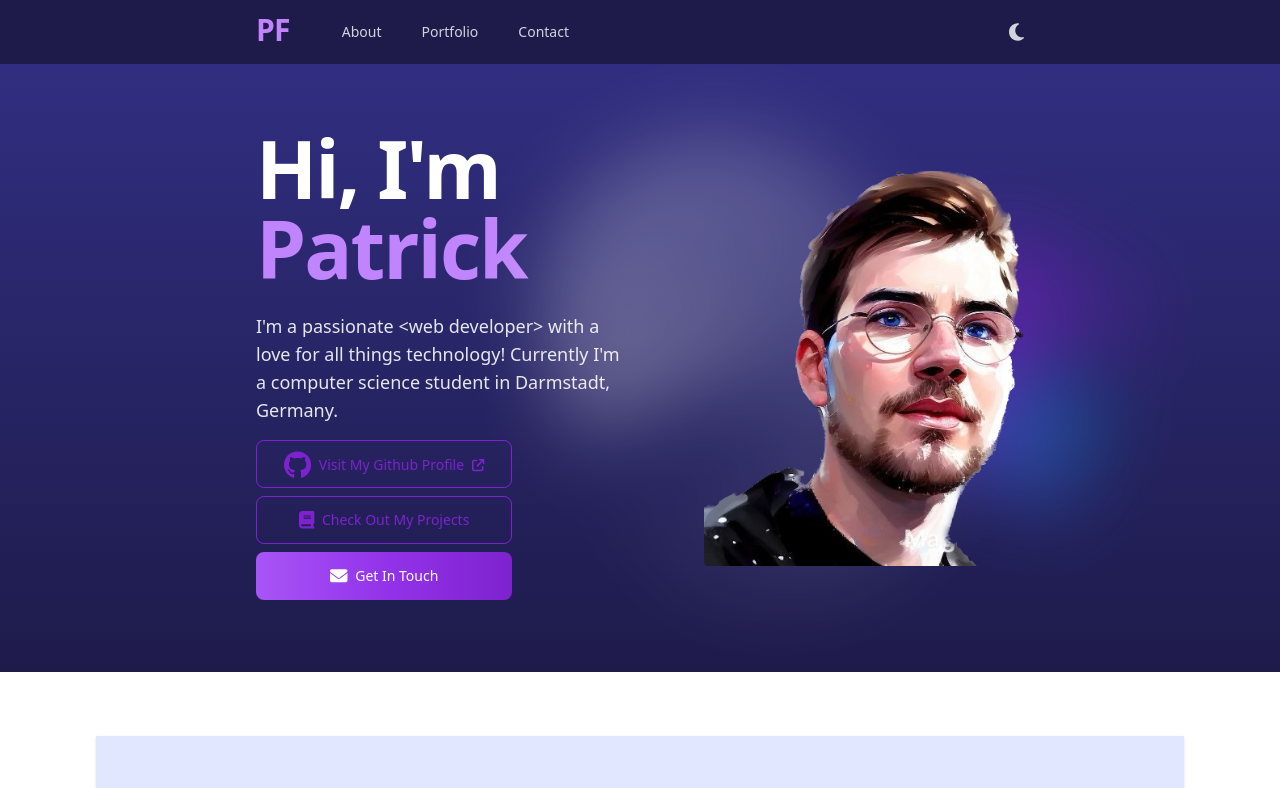
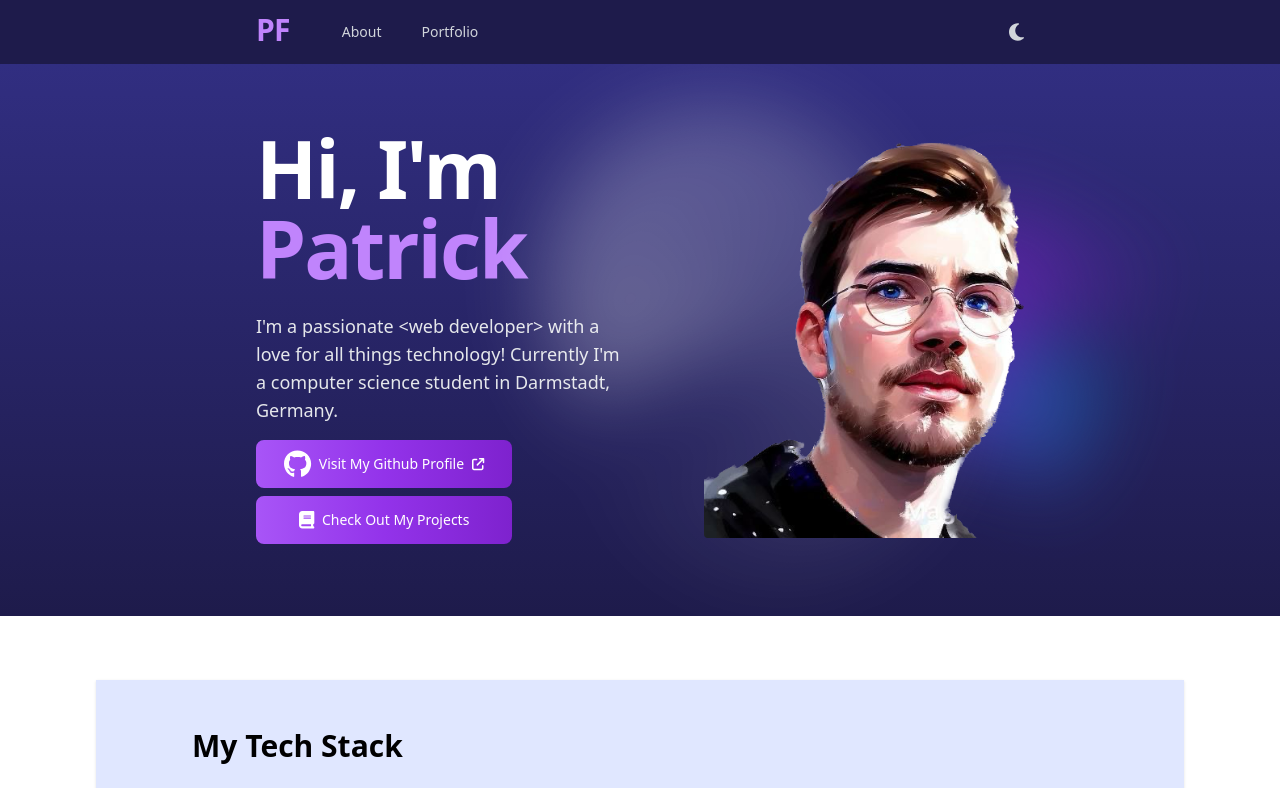
Before and after one commit to paddomanno/portfolio-next, a Next.js app: page / in a window 1280 px wide. Shown: the top 788 px of the page. Built offline with nearby package versions, Linux system fonts and the light colour scheme.

Commit message:
remove outdated contact info

```diff
--- a/src/components/About.tsx
+++ b/src/components/About.tsx
@@ -31,7 +31,7 @@ export default function About() {
             >
               <button
                 type="button"
-                className="mb-2 mr-2 h-12 w-64 rounded-lg border border-purple-700 px-5 py-2.5 text-center text-sm font-medium text-purple-700 hover:bg-purple-800 hover:text-white focus:outline-none focus:ring-4 focus:ring-purple-300 dark:border-purple-400 dark:text-purple-400 dark:hover:bg-purple-500 dark:hover:text-white dark:focus:ring-purple-900"
+                className=" mb-2 mr-2 h-12 w-64 rounded-lg bg-gradient-to-r from-purple-500 via-purple-600 to-purple-700 px-5 py-2.5 text-center text-sm font-medium text-white transition-transform hover:scale-105 hover:bg-gradient-to-br focus:outline-none focus:ring-4 focus:ring-purple-300 dark:focus:ring-purple-800"
               >
                 <FontAwesomeIcon icon={faGithub} size="2xl" className="pe-2" />
                 Visit My Github Profile
@@ -45,13 +45,13 @@ export default function About() {
             <Link href="#portfolio">
               <button
                 type="button"
-                className="mb-2 mr-2 h-12 w-64 rounded-lg border border-purple-700 px-5 py-2.5 text-center text-sm font-medium text-purple-700 hover:bg-purple-800 hover:text-white focus:outline-none focus:ring-4 focus:ring-purple-300 dark:border-purple-400 dark:text-purple-400 dark:hover:bg-purple-500 dark:hover:text-white dark:focus:ring-purple-900"
+                className=" mb-2 mr-2 h-12 w-64 rounded-lg bg-gradient-to-r from-purple-500 via-purple-600 to-purple-700 px-5 py-2.5 text-center text-sm font-medium text-white transition-transform hover:scale-105 hover:bg-gradient-to-br focus:outline-none focus:ring-4 focus:ring-purple-300 dark:focus:ring-purple-800"
               >
                 <FontAwesomeIcon icon={faBook} size="lg" className="pe-2" />
                 Check Out My Projects
               </button>
             </Link>
-            <Link href="#contact">
+            {/* <Link href="#contact">
               <button
                 type="button"
                 className="mb-2 mr-2 h-12 w-64 rounded-lg bg-gradient-to-r from-purple-500 via-purple-600 to-purple-700 px-5 py-2.5 text-center text-sm font-medium text-white hover:bg-gradient-to-br focus:outline-none focus:ring-4 focus:ring-purple-300 dark:focus:ring-purple-800"
@@ -59,7 +59,7 @@ export default function About() {
                 <FontAwesomeIcon icon={faEnvelope} size="lg" className="pe-2" />
                 Get In Touch
               </button>
-            </Link>
+            </Link> */}
           </div>
         </div>
 
--- a/src/components/Footer.tsx
+++ b/src/components/Footer.tsx
@@ -3,7 +3,7 @@ import React from "react";
 export default function Footer() {
   return (
     <footer className="mt-auto bg-indigo-950 px-6 py-4 text-gray-300 dark:bg-black dark:text-gray-500">
-      <p>© 2023 Patrick Fender</p>
+      <p>© 2024 Patrick Fender</p>
     </footer>
   );
 }
--- a/src/components/Navbar.tsx
+++ b/src/components/Navbar.tsx
@@ -37,11 +37,11 @@ export default function Navbar() {
                     Portfolio
                   </p>
                 </Link>
-                <Link href="#contact">
+                {/* <Link href="#contact">
                   <p className="rounded-md px-3 py-2 text-sm font-medium text-gray-300 hover:bg-purple-700 hover:text-white">
                     Contact
                   </p>
-                </Link>
+                </Link> */}
               </div>
             </div>
             {mounted && (
--- a/src/pages/index.tsx
+++ b/src/pages/index.tsx
@@ -42,12 +42,12 @@ const Home: NextPage = () => {
           >
             <Portfolio />
           </section>
-          <section
+          {/* <section
             id="contact"
             className="mx-8 mt-16 rounded-xl bg-indigo-900 px-6 py-12 text-white shadow dark:bg-indigo-950 sm:mx-12 lg:mx-24"
           >
             <Contact />
-          </section>
+          </section> */}
           <div className="py-4"></div>
         </main>
         <Footer />
```
